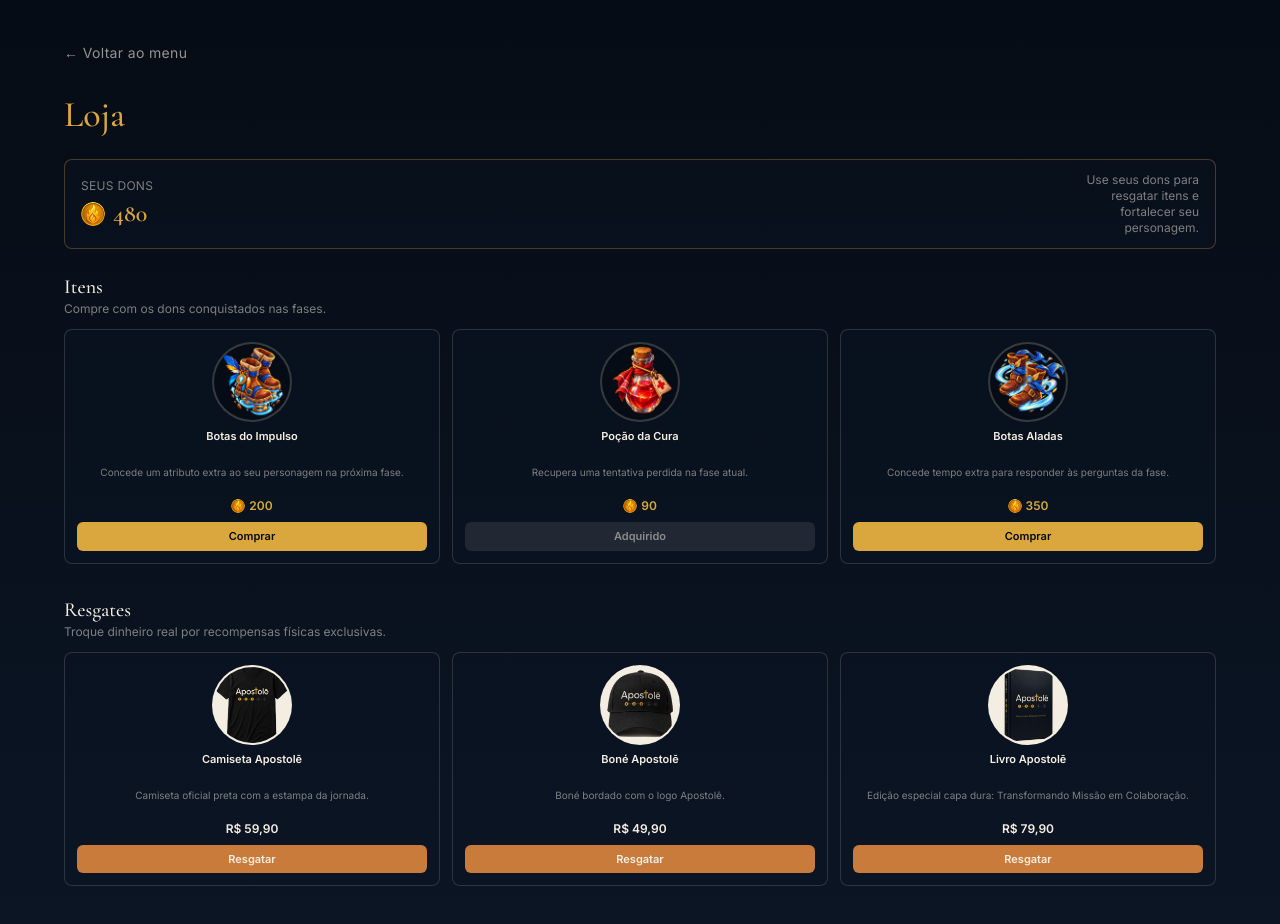
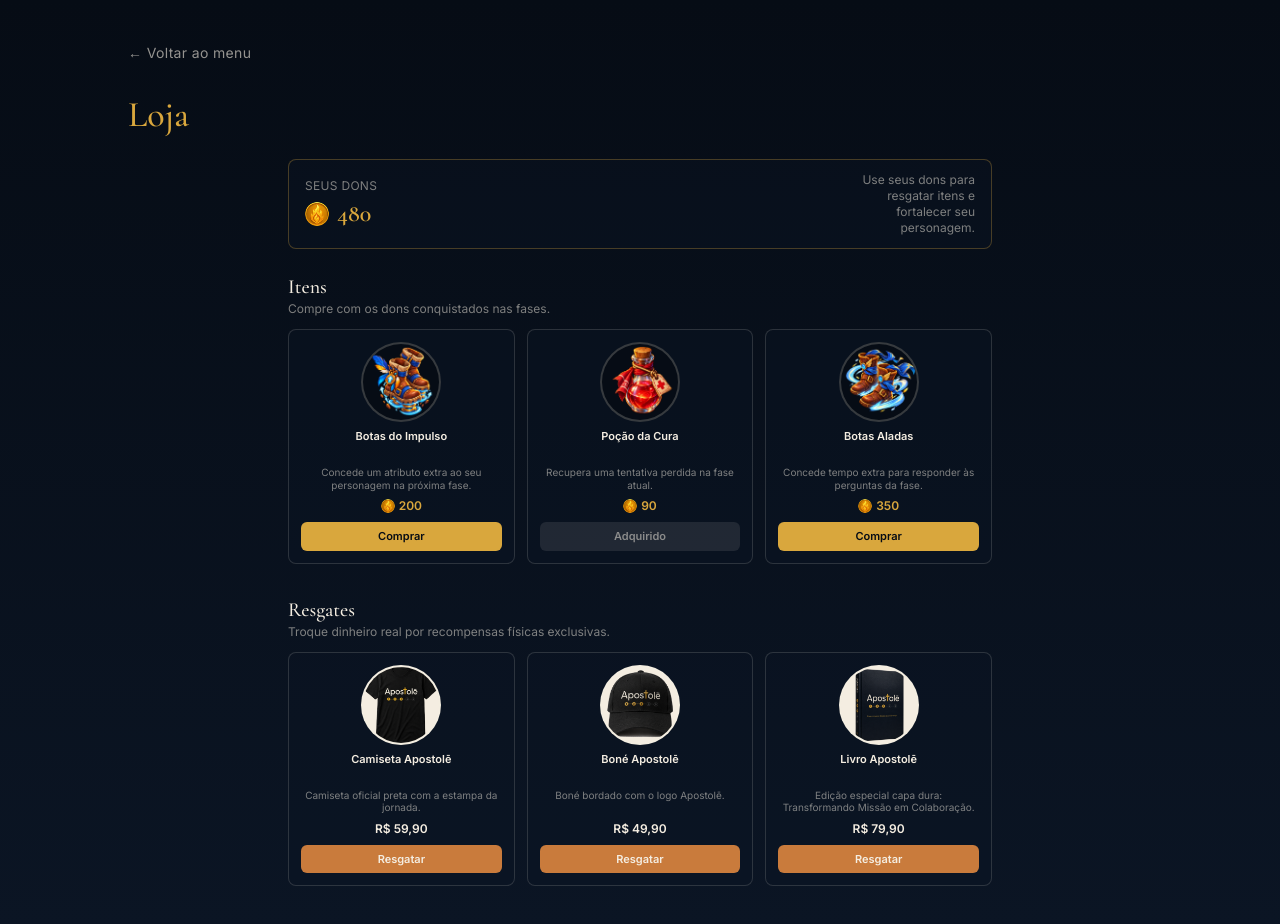
Before and after one commit to ismael-pires/app-misson-game, a React (Vite) app: page /loja in a window 1280 px wide. Built offline with nearby package versions, Linux system fonts and the light colour scheme.

Commit message:
fix: adjust layout for RankingScreen and ShopScreen components

```diff
--- a/src/features/ranking/RankingScreen.tsx
+++ b/src/features/ranking/RankingScreen.tsx
@@ -6,12 +6,14 @@ import { RankingListItem } from './components/RankingListItem'
 export function RankingScreen() {
   return (
     <ScreenShell title="Ranking">
+      <div className="px-40">
       <Podium topThree={mockRanking.slice(0, 3)} />
       <ul className="flex flex-col gap-2">
         {mockRanking.slice(3).map((entry) => (
           <RankingListItem key={entry.id} entry={entry} />
         ))}
       </ul>
+      </div>
     </ScreenShell>
   )
 }
--- a/src/features/shop/ShopScreen.tsx
+++ b/src/features/shop/ShopScreen.tsx
@@ -33,6 +33,7 @@ export function ShopScreen() {
 
   return (
     <ScreenShell title="Loja">
+      <div className="px-40">
       <CurrencyBar currency={profile.currency} />
 
       {feedback && (
@@ -78,6 +79,7 @@ export function ShopScreen() {
           </div>
         </section>
       </div>
+      </div>
     </ScreenShell>
   )
 }
--- a/src/shared/components/ScreenShell.tsx
+++ b/src/shared/components/ScreenShell.tsx
@@ -11,7 +11,7 @@ export function ScreenShell({ title, children }: ScreenShellProps) {
 
   return (
     <div className="min-h-screen w-full bg-apostole-navydeep bg-gradient-to-b from-apostole-navydeep to-apostole-navy px-6 py-10 text-apostole-cream">
-      <div className="mx-auto max-w-6xl items-center justify-center">
+      <div className="mx-auto max-w-5xl items-center justify-center">
         <button
           type="button"
           onClick={() => navigate('/')}
```
